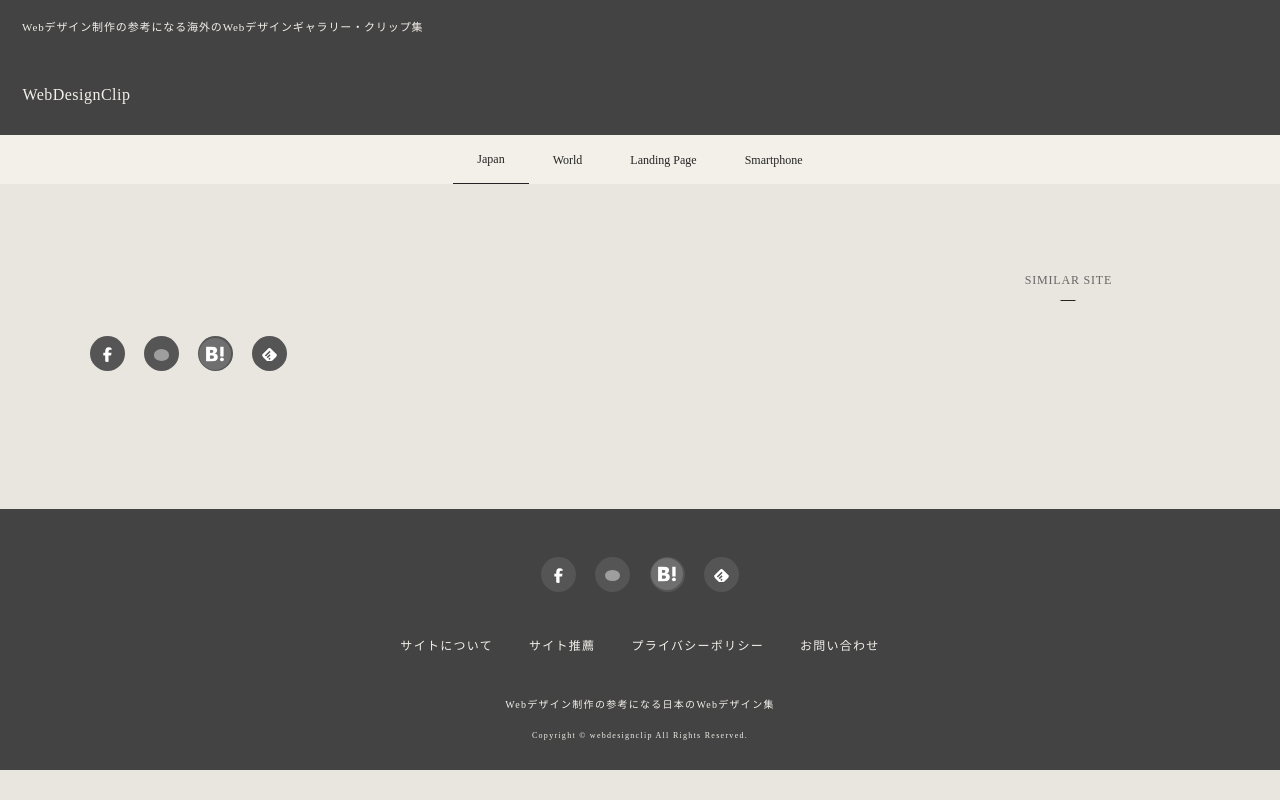
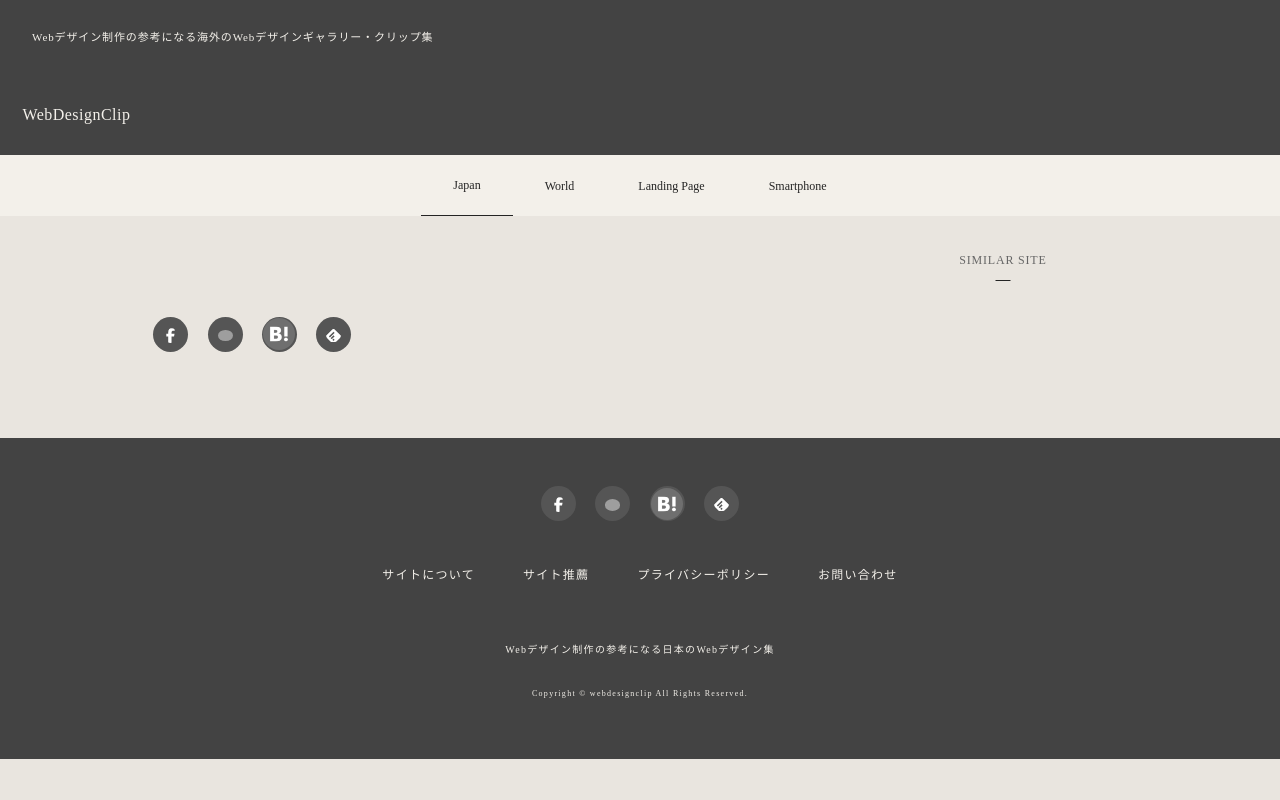
Before and after one commit to kao4/WebDesignClip, a PHP site: template templates/_entry/_detail.twig in a window 1280 px wide. Run offline with PHP 8.4, Linux system fonts and the light colour scheme; the template is opened without the code that fills it, so the values that code supplies are empty; some libraries are stand-ins or nearby versions; grey boxes are pictures that could not be loaded.

Commit message:
next-siteのスタイリング

```diff
--- a/templates/_entry/_detail.twig
+++ b/templates/_entry/_detail.twig
@@ -62,11 +62,12 @@
             <h4 class="next-site__title">SIMILAR SITE</h4>
             <div class="next-site__item__wrapper">
                 {# nextSiteNavセクションからエントリーを取得 #}
-                {% set nexeNavEntries = craft.entries()
+                {% set nextNavEntries = craft.entries()
                 .section('nextSiteNav')
+                .limit(7)
                 .all() %}
-                {% for entry in nexeNavEntries|slice(0, 6) %}
-                    {% include "_next-site-nav/_next-site_detail.twig" with { entry: entry } %}
+                {% for entry in nextNavEntries|slice(0, 7) %}
+                    {% include "_next-site-nav/_next-site_detail.twig" with { entry: entry } only %}
                 {% endfor %}
             </div>
         </div>
--- a/web/css/entry-detail.css
+++ b/web/css/entry-detail.css
@@ -1,16 +1,15 @@
 .entry-detail__wrapper {
+  max-width: 1050px;
+  width: 100%;
   display: flex;
   justify-content: center;
-  padding: 7vw;
-  gap: 7vw;
-  @media screen and (max-width: 1030px) {
-    padding: 6vh 8vw;
-    gap: 7vw;
-  }
+  margin: 0 auto;
+  padding: 3vw;
+  gap: 3vw;
+  box-sizing: border-box;
   @media screen and (max-width: 860px) {
     flex-direction: column;
-    padding: 3em 5em;
-    gap: 5em;
+    gap: 5vh;
   }
   .entry-detail {
     width: 100%;
@@ -18,7 +17,7 @@
     color: #333;
     letter-spacing: 0.075em;
     line-height: 1.4em;
-    @media screen and (max-width: 1030px) {
+    @media screen and (max-width: 1050px) {
       width: 70%;
     }
     @media screen and (max-width: 860px) {
@@ -27,9 +26,9 @@
     .entry-detail__img {
       width: 100%;
       display: flex;
-      margin: 0 auto 2em 0;
+      margin: 0 auto 2rem 0;
       @media screen and (max-width: 860px) {
-        margin: 0 auto 2em;
+        margin: 0 auto 2rem;
       }
     }
     .entry-detail__main {
@@ -37,24 +36,24 @@
       flex-direction: column;
       align-items: left;
       .entry-detail__title {
-        font-size: 1.5em;
-        margin-bottom: 0.3em;
+        font-size: 1.5rem;
+        margin-bottom: 0.3rem;
       }
       .entry-detai__url,
       .entry-detail__desc {
-        font-size: 0.78em;
-        margin-bottom: 0.3em;
+        font-size: 0.78rem;
+        margin-bottom: 0.3rem;
       }
     }
     .entry-detail__sns-nav {
       display: flex;
-      padding-block: 3em 2em;
-      margin-bottom: 1em;
-      gap: 1.2em;
+      padding-block: 3rem 2rem;
+      margin-bottom: 1rem;
+      gap: 1.2rem;
       color: #f3f0ea;
       @media screen and (max-width: 860px) {
-        padding-block: 2em 1em;
-        gap: 1em;
+        padding-block: 2rem 1rem;
+        gap: 1rem;
       }
       li {
         width: 35px;
@@ -73,14 +72,14 @@
     .entry-detail__tag {
       display: flex;
       flex-wrap: wrap;
-      gap: 0.5em;
-      margin-bottom: 3em;
+      gap: 0.5rem;
+      margin-bottom: 3rem;
       @media screen and (max-width: 860px) {
         margin-bottom: 0;
       }
       .tag {
         display: inline-block;
-        padding: 0.5em 1em;
+        padding: 0.5rem 1rem;
         font-size: 11px;
         border-radius: 4px;
         background-color: #f3f0e9;
@@ -88,10 +87,17 @@
       }
     }
   }
+
+  /* similar site */
   .similar-site {
     display: block;
     @media screen and (max-width: 860px) {
       width: 100%;
+    }
+    .next-site__item__link:nth-of-type(n + 4) {
+      @media screen and (max-width: 860px) {
+        display: none;
+      }
     }
     .next-site__item__link {
       width: 50%;
--- a/web/css/next-site.css
+++ b/web/css/next-site.css
@@ -5,7 +5,7 @@
   grid-template-columns: repeat(3, 350px);
   grid-template-rows: 1fr;
   gap: 4em;
-  margin: 5em auto;
+  margin: 5rem auto;
   justify-content: center;
   @media screen and (min-width: 1600px) {
     grid-template-columns: repeat(4, 350px);
@@ -29,7 +29,7 @@
   .next-site__title {
     display: flex;
     justify-content: center;
-    margin-block: 3.3em;
+    margin-block: 3rem;
     font-size: 12px;
     position: relative;
   }
@@ -46,8 +46,8 @@
   .next-site__item {
     display: flex;
     background: #f3f0ea;
-    margin-block: 2em;
-    gap: 1.2em;
+    margin-block: 2rem;
+    gap: 1.2rem;
     transition: filter 0.3s ease, opacity 0.3s ease;
   }
   .next-site__item:hover {
--- a/web/css/style.css
+++ b/web/css/style.css
@@ -11,13 +11,13 @@ header {
   .header__sub-title {
     font-size: 11px;
     letter-spacing: 0.08em;
-    padding: 2em;
+    padding: 2rem;
   }
   .header__title {
     font-size: 16px;
     letter-spacing: 0.03em;
-    margin: 2em 0 0 1.4em;
-    padding-bottom: 2em;
+    margin: 2rem 0 0 1.4rem;
+    padding-bottom: 2rem;
   }
 }
 /* タブのスタイル */
@@ -32,7 +32,7 @@ header {
 .tab {
   font-size: 12px;
   font-weight: 500;
-  padding: 1.5em 2em;
+  padding: 1.5rem 2rem;
   cursor: pointer;
 }
 .tab.active {
@@ -235,14 +235,14 @@ footer {
 .footer__site-nav {
   display: flex;
   font-size: 12px;
-  gap: 3em;
-  margin-bottom: 4em;
+  gap: 3rem;
+  margin-bottom: 4rem;
 }
 .footer__site-title {
   font-size: 10px;
-  margin-bottom: 2.2em;
+  margin-bottom: 2.2rem;
 }
 small {
   font-size: 8px;
-  margin-bottom: 3.8em;
+  margin-bottom: 3.8rem;
 }
```
Also changed, not shown: other parts of web/css/style.css (+16 -16 lines), templates/_next-site-nav/_next-site_index.twig (+8 -8 lines).
